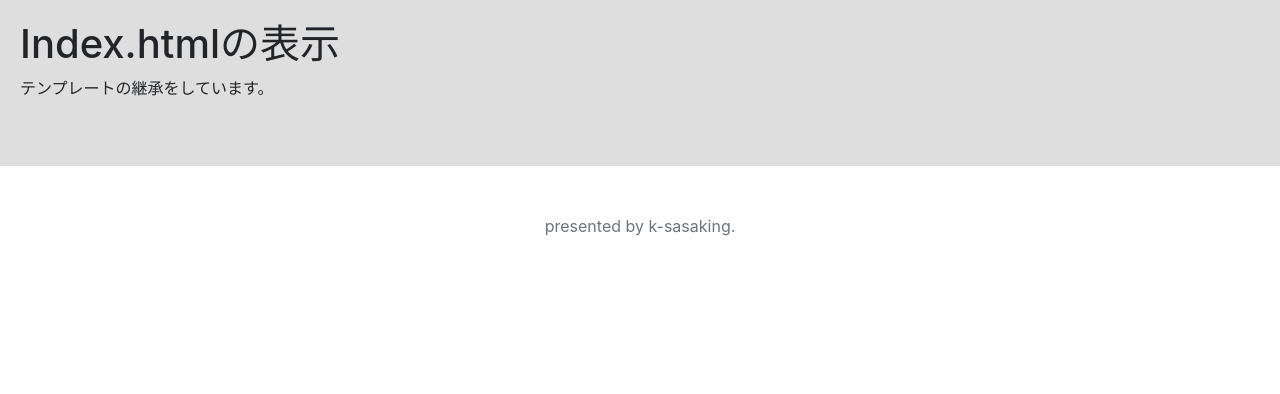
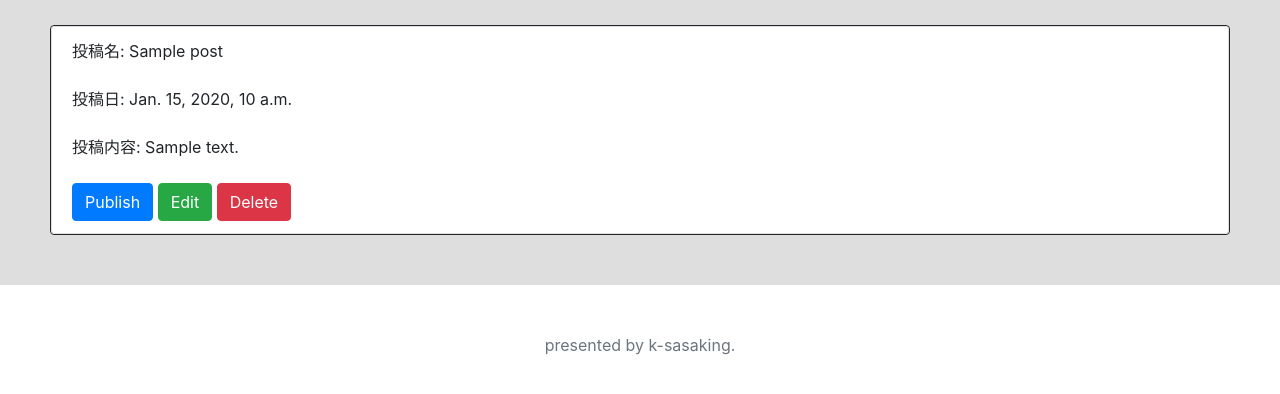
Before and after one commit to k-sasaking/django-lesson, a Django app: page /post/ in a window 1280 px wide. Shown: the part 136-530 px from the top of the page. Run offline with Django 3.2, Linux system fonts and the light colour scheme; tables that the repository leaves empty hold one stand-in row (values such as "Sample post"); some libraries are stand-ins or nearby versions.

Commit message:
クラス汎用ビューでCRUD

```diff
--- a/lesson_project/post/urls.py
+++ b/lesson_project/post/urls.py
@@ -4,5 +4,8 @@ from . import views
 
 app_name = 'post'
 urlpatterns = [
-    path('', views.index, name='index'),
+    path('', views.PostListView.as_view(), name='index'),
+    path('create/', views.PostCreateView.as_view(), name='create'),
+    path('update/<int:pk>', views.PostUpdateView.as_view(), name='update'),
+    path('delete/<int:pk>', views.PostDeleteView.as_view(), name='delete'),
 ]
--- a/lesson_project/post/views.py
+++ b/lesson_project/post/views.py
@@ -1,8 +1,37 @@
 from django.http import HttpResponse
 from django.shortcuts import render
+from django.urls import reverse_lazy
+from django.views.generic import CreateView, DeleteView, ListView, UpdateView
+
+from .models import Post
+from .forms import PostCreateForm
 
 
 def index(request):
     template_name = "index.html"
     context = {}
     return render(request, template_name, context)
+
+
+class PostCreateView(CreateView):
+    form_class = PostCreateForm
+    template_name = "post/post_form.html"
+    success_url = reverse_lazy('post:index')
+
+
+class PostListView(ListView):
+    model = Post
+    template_name = 'index.html'
+
+
+class PostUpdateView(UpdateView):
+    model = Post
+    form_class = PostCreateForm
+    template_name = "post/post_form.html"
+    success_url = reverse_lazy('post:index')
+
+
+class PostDeleteView(DeleteView):
+    model = Post
+    template_name = 'post/delete_confirm.html'
+    success_url = reverse_lazy('post:index')
--- a/lesson_project/templates/base/base.html
+++ b/lesson_project/templates/base/base.html
@@ -39,7 +39,7 @@
                 <a class="nav-link" href="/">Home <span class="sr-only">(current)</span></a>
               </li>
               <li class="nav-item">
-                <a class="nav-link" href="/post">Post</a>
+                <a class="nav-link" href="/post/create">Post</a>
               </li>
               <li class="nav-item">
                 <form class="form-inline" method="get" action="/search">
--- a/lesson_project/templates/index.html
+++ b/lesson_project/templates/index.html
@@ -10,7 +10,17 @@ Home
 
 {% block contents %}
 <article>
-  <h1>Index.htmlの表示</h1>
-  <p>テンプレートの継承をしています。</p>
+  {% for object in object_list %}
+  <ul class="list-group" style="border:1px solid;">
+      <li class="list-group-item">投稿名: {{ object.post_name }}</li>
+      <li class="list-group-item">投稿日: {{ object.post_date }}</li>
+      <li class="list-group-item">投稿内容: {{ object.text }}</li>
+      <li class="list-group-item">
+        <button type="button" class="btn publish-btn btn-primary">Publish</button>
+        <a href="/post/update/{{ object.id }}"><button type="button" class="btn btn-success">Edit</button></a>
+        <a href="/post/delete/{{ object.id }}"><button type="button" class="btn btn-danger">Delete</button></a>
+    </li>
+  </ul>
+  {% endfor %}
 </article>
 {% endblock %}
```
Also changed, not shown: lesson_project/templates/post/delete_confirm.html (added, +39 -0 lines), lesson_project/templates/post/post_form.html (added, +56 -0 lines).
